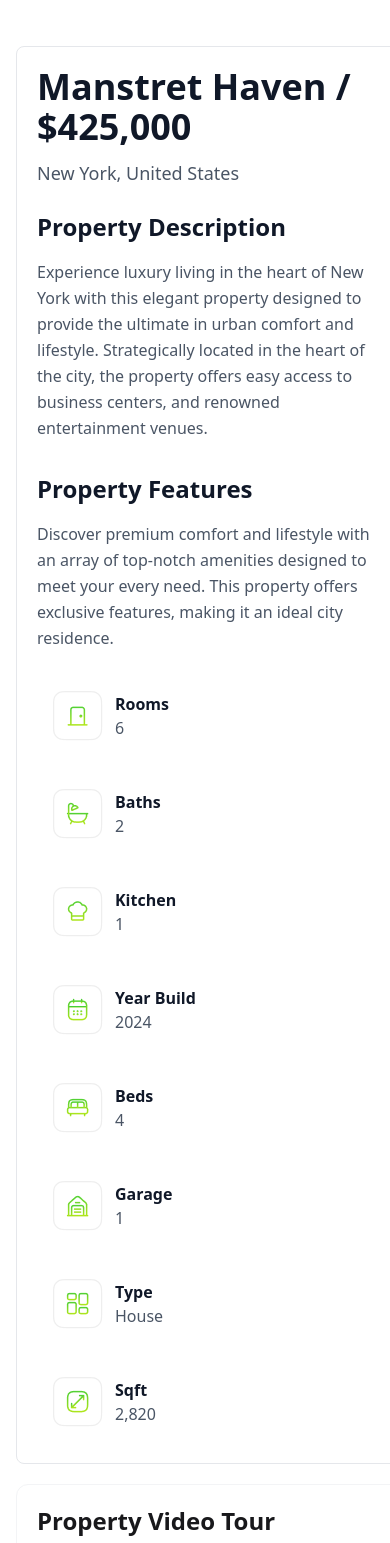
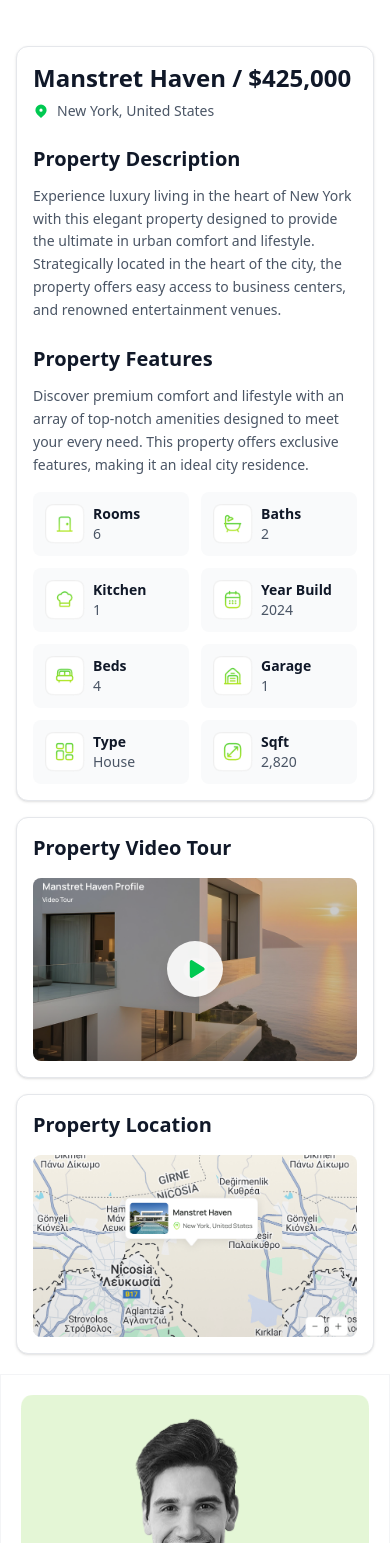
Before and after one commit to Jubayerhusain/zed-property, a React (Vite) app: page /property-details/1 in a window 390 px wide. Shown: the part 445-1988 px from the top of the page. Built offline with nearby package versions, Linux system fonts and the light colour scheme.

Commit message:
property details page updatet done

```diff
--- a/src/components/propertyDetails/DetailsProperty.jsx
+++ b/src/components/propertyDetails/DetailsProperty.jsx
@@ -1,154 +1,143 @@
 import React from "react";
-import Icon from "../../assets/property-assets/Step-Icon-Container.png"
-import Icon1 from "../../assets/property-assets/Step-Icon-Container-(1).png"
-import Icon2 from "../../assets/property-assets/Step-Icon-Container-(2).png"
-import Icon3 from "../../assets/property-assets/Step-Icon-Container-(3).png"
-import Icon4 from "../../assets/property-assets/Step-Icon-Container-(4).png"
-import Icon5 from "../../assets/property-assets/Step-Icon-Container-(5).png"
-import Icon6 from "../../assets/property-assets/Step-Icon-Container-(6).png"
-import Icon7 from "../../assets/property-assets/Step-Icon-Container-(7).png"
-import  Image1  from "../../assets/property-assets/Video-Tour-Image.png";
-import  Image2  from "../../assets/property-assets/Location-Image.png";
-
+import Icon from "../../assets/property-assets/Step-Icon-Container.png";
+import Icon1 from "../../assets/property-assets/Step-Icon-Container-(1).png";
+import Icon2 from "../../assets/property-assets/Step-Icon-Container-(2).png";
+import Icon3 from "../../assets/property-assets/Step-Icon-Container-(3).png";
+import Icon4 from "../../assets/property-assets/Step-Icon-Container-(4).png";
+import Icon5 from "../../assets/property-assets/Step-Icon-Container-(5).png";
+import Icon6 from "../../assets/property-assets/Step-Icon-Container-(6).png";
+import Icon7 from "../../assets/property-assets/Step-Icon-Container-(7).png";
+import Image1 from "../../assets/property-assets/Video-Tour-Image.png";
+import Image2 from "../../assets/property-assets/Location-Image.png";
 
 export default function DetailsProperty() {
+  const features = [
+    { icon: Icon, label: "Rooms", value: "6" },
+    { icon: Icon1, label: "Baths", value: "2" },
+    { icon: Icon2, label: "Kitchen", value: "1" },
+    { icon: Icon3, label: "Year Build", value: "2024" },
+    { icon: Icon4, label: "Beds", value: "4" },
+    { icon: Icon5, label: "Garage", value: "1" },
+    { icon: Icon6, label: "Type", value: "House" },
+    { icon: Icon7, label: "Sqft", value: "2,820" },
+  ];
+
   return (
-    <div className=" grid grid-cols-1 gap-5 w-full col-span-8  mx-4" >
-      <div className=" border border-gray-200 rounded-lg sm:rounded-2xl  p-5 bg-white">
+    <div className="grid grid-cols-1 gap-4 sm:gap-6 w-full col-span-8 px-4 sm:px-6 lg:px-0">
+      {/* Main Property Details Card */}
+      <div className="border border-gray-200 rounded-xl sm:rounded-2xl p-4 sm:p-6 lg:p-8 bg-white shadow-sm">
         {/* Header */}
-      <div className="mb-6">
-        <h1 className="text-4xl font-bold text-gray-900 mb-3">
+        <div className="mb-6 sm:mb-8">
+          <h1 className="text-2xl sm:text-3xl lg:text-4xl font-bold text-gray-900 mb-2 sm:mb-3 leading-tight">
             Manstret Haven / $425,000
           </h1>
           <div className="flex items-center gap-2 text-gray-600">
-          <span className="text-lg">New York, United States</span>
+            <svg
+              className="w-4 h-4 sm:w-5 sm:h-5 text-green-500"
+              fill="currentColor"
+              viewBox="0 0 20 20"
+            >
+              <path
+                fillRule="evenodd"
+                d="M5.05 4.05a7 7 0 119.9 9.9L10 18.9l-4.95-4.95a7 7 0 010-9.9zM10 11a2 2 0 100-4 2 2 0 000 4z"
+                clipRule="evenodd"
+              />
+            </svg>
+            <span className="text-sm sm:text-base lg:text-lg">
+              New York, United States
+            </span>
           </div>
         </div>
 
         {/* Property Description */}
-      <div className="mb-8">
-        <h2 className="text-2xl font-bold text-gray-900 mb-4">
+        <div className="mb-6 sm:mb-8">
+          <h2 className="text-xl sm:text-2xl font-bold text-gray-900 mb-3 sm:mb-4">
             Property Description
           </h2>
-        <p className="text-gray-600 leading-relaxed">
-          Experience luxury living in the heart of New York with this elegant property designed to provide the ultimate in urban comfort and lifestyle. Strategically located in the heart of the city, the property offers easy access to business centers, and renowned entertainment venues.
+          <p className="text-sm sm:text-base text-gray-600 leading-relaxed">
+            Experience luxury living in the heart of New York with this elegant
+            property designed to provide the ultimate in urban comfort and
+            lifestyle. Strategically located in the heart of the city, the
+            property offers easy access to business centers, and renowned
+            entertainment venues.
           </p>
         </div>
 
         {/* Property Features */}
         <div>
-        <h2 className="text-2xl font-bold text-gray-900 mb-4">
+          <h2 className="text-xl sm:text-2xl font-bold text-gray-900 mb-3 sm:mb-4">
             Property Features
           </h2>
-        <p className="text-gray-600 leading-relaxed mb-6">
-          Discover premium comfort and lifestyle with an array of top-notch amenities designed to meet your every need. This property offers exclusive features, making it an ideal city residence.
+          <p className="text-sm sm:text-base text-gray-600 leading-relaxed mb-4 sm:mb-6">
+            Discover premium comfort and lifestyle with an array of top-notch
+            amenities designed to meet your every need. This property offers
+            exclusive features, making it an ideal city residence.
           </p>
 
           {/* Features Grid */}
-        <div className="grid grid-cols-1 sm:grid-cols-2 lg:grid-cols-4 gap-4">
-          {/* Rooms */}
-          <div className="flex items-center gap-3 p-4 rounded-lg">
-            <div className="text-green-500">
-              <img src={Icon} alt="" />
+          <div className="grid grid-cols-2 md:grid-cols-3 lg:grid-cols-4 gap-3 sm:gap-4">
+            {features.map((feature, index) => (
+              <div
+                key={index}
+                className="flex items-center gap-2 sm:gap-3 p-3 sm:p-4 rounded-lg bg-gray-50 hover:bg-gray-100 transition-colors duration-200"
+              >
+                <div className="flex-shrink-0 w-10 h-10 sm:w-12 sm:h-12">
+                  <img
+                    src={feature.icon}
+                    alt={feature.label}
+                    className="w-full h-full object-contain"
+                  />
                 </div>
-            <div>
-              <div className="text-gray-900 font-semibold">Rooms</div>
-              <div className="text-gray-600">6</div>
+                <div className="min-w-0">
+                  <div className="text-sm sm:text-base text-gray-900 font-semibold truncate">
+                    {feature.label}
+                  </div>
+                  <div className="text-sm sm:text-base text-gray-600">
+                    {feature.value}
                   </div>
                 </div>
-
-          {/* Baths */}
-          <div className="flex items-center gap-3 p-4  rounded-lg">
-            <div className="text-green-500">
-              <img src={Icon1} alt="" />
               </div>
-            <div>
-              <div className="text-gray-900 font-semibold">Baths</div>
-              <div className="text-gray-600">2</div>
-            </div>
-          </div>
-
-          {/* Kitchen */}
-          <div className="flex items-center gap-3 p-4  rounded-lg">
-            <div className="text-green-500">
-                <img src={Icon2} alt="" />
-
-            </div>
-            <div>
-              <div className="text-gray-900 font-semibold">Kitchen</div>
-              <div className="text-gray-600">1</div>
-            </div>
-          </div>
-
-          {/* Year Build */}
-          <div className="flex items-center gap-3 p-4 rounded-lg">
-            <div className="text-green-500">
-              <img src={Icon3} alt="" />
-            </div>
-            <div>
-              <div className="text-gray-900 font-semibold">Year Build</div>
-              <div className="text-gray-600">2024</div>
-            </div>
-          </div>
-
-          {/* Beds */}
-          <div className="flex items-center gap-3 p-4  rounded-lg">
-            <div className="text-green-500">
-              <img src={Icon4} alt="" />
-            </div>
-            <div>
-              <div className="text-gray-900 font-semibold">Beds</div>
-              <div className="text-gray-600">4</div>
-            </div>
-          </div>
-
-          {/* Garage */}
-          <div className="flex items-center gap-3 p-4 rounded-lg">
-            <div className="text-green-500">
-              <img src={Icon5} alt="" />
-
-            </div>
-            <div>
-              <div className="text-gray-900 font-semibold">Garage</div>
-              <div className="text-gray-600">1</div>
-            </div>
-          </div>
-
-          {/* Type */}
-          <div className="flex items-center gap-3 p-4 rounded-lg">
-            <div className="text-green-500">
-                <img src={Icon6} alt="" />
-            </div>
-            <div>
-              <div className="text-gray-900 font-semibold">Type</div>
-              <div className="text-gray-600">House</div>
-            </div>
-          </div>
-
-          {/* Sqft */}
-          <div className="flex items-center gap-3 p-4  rounded-lg">
-            <div className="text-green-500">
-              <img src={Icon7} alt="" />
-            </div>
-            <div>
-              <div className="text-gray-900 font-semibold">Sqft</div>
-              <div className="text-gray-600">2,820</div>
-            </div>
-          </div>
+            ))}
           </div>
         </div>
       </div>
 
-    <div className="  px-5 border border-gray-100 rounded-xl " >
-        <h1 className=" text-2xl pt-5 font-semibold " >Property Video Tour</h1>
-        <div className="py-5 w-full h-full  sm:h-[512px]" >
-          <img src={Image1} alt="" className=" w-full h-full rounded-xl" />
+      {/* Property Video Tour */}
+      <div className="border border-gray-200 rounded-xl sm:rounded-2xl p-4 sm:p-6 bg-white shadow-sm">
+        <h2 className="text-xl sm:text-2xl font-bold text-gray-900 mb-4 sm:mb-5">
+          Property Video Tour
+        </h2>
+        <div className="relative w-full aspect-video sm:aspect-[16/10] overflow-hidden rounded-lg sm:rounded-xl">
+          <img
+            src={Image1}
+            alt="Property Video Tour"
+            className="w-full h-full object-cover hover:scale-105 transition-transform duration-300"
+          />
+          <div className="absolute inset-0 flex items-center justify-center">
+            <button className="w-14 h-14 sm:w-16 sm:h-16 lg:w-20 lg:h-20 bg-white/90 hover:bg-white rounded-full flex items-center justify-center shadow-lg transition-all duration-200 hover:scale-110">
+              <svg
+                className="w-6 h-6 sm:w-7 sm:h-7 lg:w-8 lg:h-8 text-green-500 ml-1"
+                fill="currentColor"
+                viewBox="0 0 20 20"
+              >
+                <path d="M6.3 2.841A1.5 1.5 0 004 4.11V15.89a1.5 1.5 0 002.3 1.269l9.344-5.89a1.5 1.5 0 000-2.538L6.3 2.84z" />
+              </svg>
+            </button>
           </div>
         </div>
-      <div className="  px-5 border border-gray-100 rounded-xl " >
-        <h1 className=" text-2xl pt-5 font-semibold " >Property Location</h1>
-        <div className="py-5 w-full h-full  sm:h-[512px]" >
-          <img src={Image2} alt="" className=" w-full h-full rounded-xl" />
+      </div>
+
+      {/* Property Location */}
+      <div className="border border-gray-200 rounded-xl sm:rounded-2xl p-4 sm:p-6 bg-white shadow-sm">
+        <h2 className="text-xl sm:text-2xl font-bold text-gray-900 mb-4 sm:mb-5">
+          Property Location
+        </h2>
+        <div className="relative w-full aspect-video sm:aspect-[16/10] overflow-hidden rounded-lg sm:rounded-xl">
+          <img
+            src={Image2}
+            alt="Property Location Map"
+            className="w-full h-full object-cover hover:scale-105 transition-transform duration-300"
+          />
         </div>
       </div>
     </div>
--- a/src/components/propertyDetails/Leftsit.jsx
+++ b/src/components/propertyDetails/Leftsit.jsx
@@ -6,7 +6,7 @@ const Leftsit = () => {
   return (
     <div>
       <div className="border border-gray-100 p-5">
-        <div className="w-[388px] h-[330px] pb-5">
+        <div className="w-full sm:w-[388px] h-[330px] pb-5">
           <img src={img1} alt="" className=" w-full h-full" />
         </div>
         <div className="flex justify-between px-5 pb-5">
--- a/src/pages/PropertyDetails.jsx
+++ b/src/pages/PropertyDetails.jsx
@@ -7,7 +7,7 @@ const PropertyDetails = () => {
   return (
     <div className="max-w-[1440px] mx-auto">
       <PropertyHero />
-      <div className="flex flex-col sm:flex-row justify-between  gap-5 sm:gap-10">
+      <div className="flex flex-col sm:flex-row justify-between  gap-5 sm:gap-10 sm:px-5">
         {/* left */}
         <div className="">
           <DetailsProperty />
```
Lines whose indentation alone changed are shown as unchanged.
